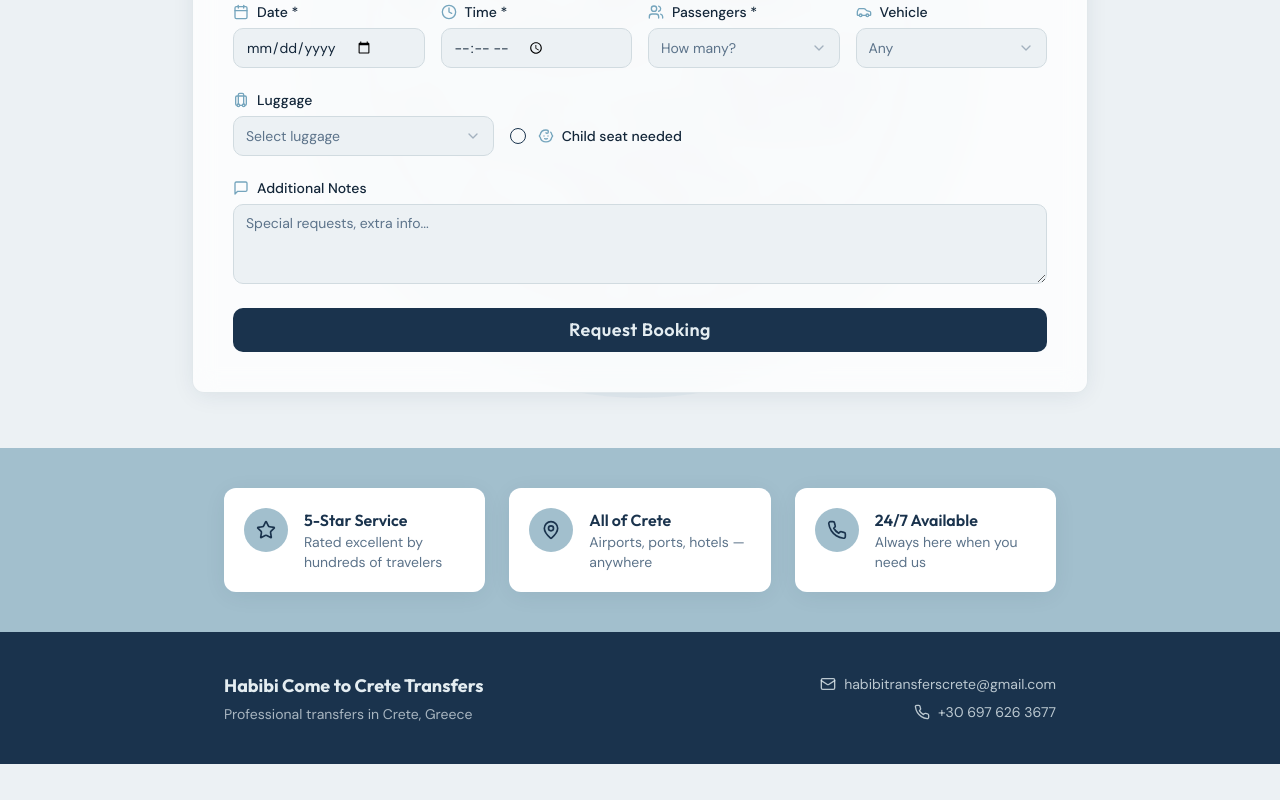
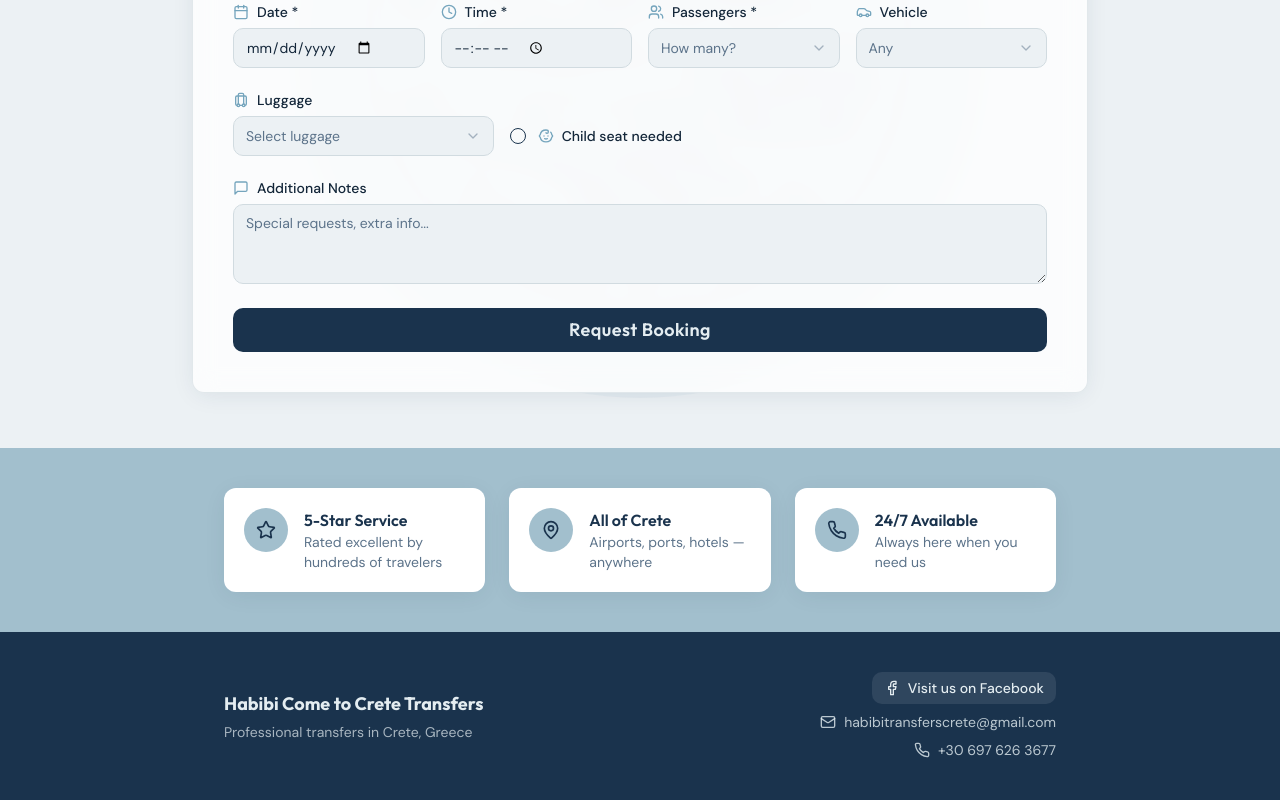
Before and after one commit to antonisdam7/easy-transfer-booking, a React (Vite) app: page / in a window 1280 px wide. Shown: the part 417-1217 px from the top of the page. Before the commit the page ends 1181 px from the top, so only its background shows below. Built offline with nearby package versions, Linux system fonts and the light colour scheme.

Commit message:
Add Facebook footer button and social schema link.
Show a visible Facebook button in the footer and include the official profile in LocalBusiness sameAs for stronger social entity signals.

Made-with: Cursor

```diff
--- a/src/pages/Index.tsx
+++ b/src/pages/Index.tsx
@@ -1,6 +1,6 @@
 import logo from "@/assets/logo.jpeg";
 import BookingForm from "@/components/BookingForm";
-import { Phone, Mail, Star, MapPin } from "lucide-react";
+import { Phone, Mail, Star, MapPin, Facebook } from "lucide-react";
 import { useSeo } from "@/hooks/useSeo";
 
 const Index = () => {
@@ -18,6 +18,7 @@ const Index = () => {
         telephone: "+30 697 626 3677",
         email: "habibitransferscrete@gmail.com",
         areaServed: "Crete, Greece",
+        sameAs: ["https://www.facebook.com/profile.php?id=61575578152214"],
       },
       {
         "@context": "https://schema.org",
@@ -84,6 +85,14 @@ const Index = () => {
             <p className="text-primary-foreground/70 text-sm mt-1">Professional transfers in Crete, Greece</p>
           </div>
           <div className="flex flex-col items-center md:items-end gap-2 text-sm">
+            <a
+              href="https://www.facebook.com/profile.php?id=61575578152214"
+              target="_blank"
+              rel="noopener noreferrer"
+              className="inline-flex items-center gap-2 px-3 py-1.5 rounded-md bg-primary-foreground/10 text-primary-foreground hover:bg-primary-foreground/20 transition-colors font-medium"
+            >
+              <Facebook className="h-4 w-4" /> Visit us on Facebook
+            </a>
             <a href="mailto:habibitransferscrete@gmail.com" className="flex items-center gap-2 text-primary-foreground/80 hover:text-primary-foreground transition-colors">
               <Mail className="h-4 w-4" /> habibitransferscrete@gmail.com
             </a>
```
